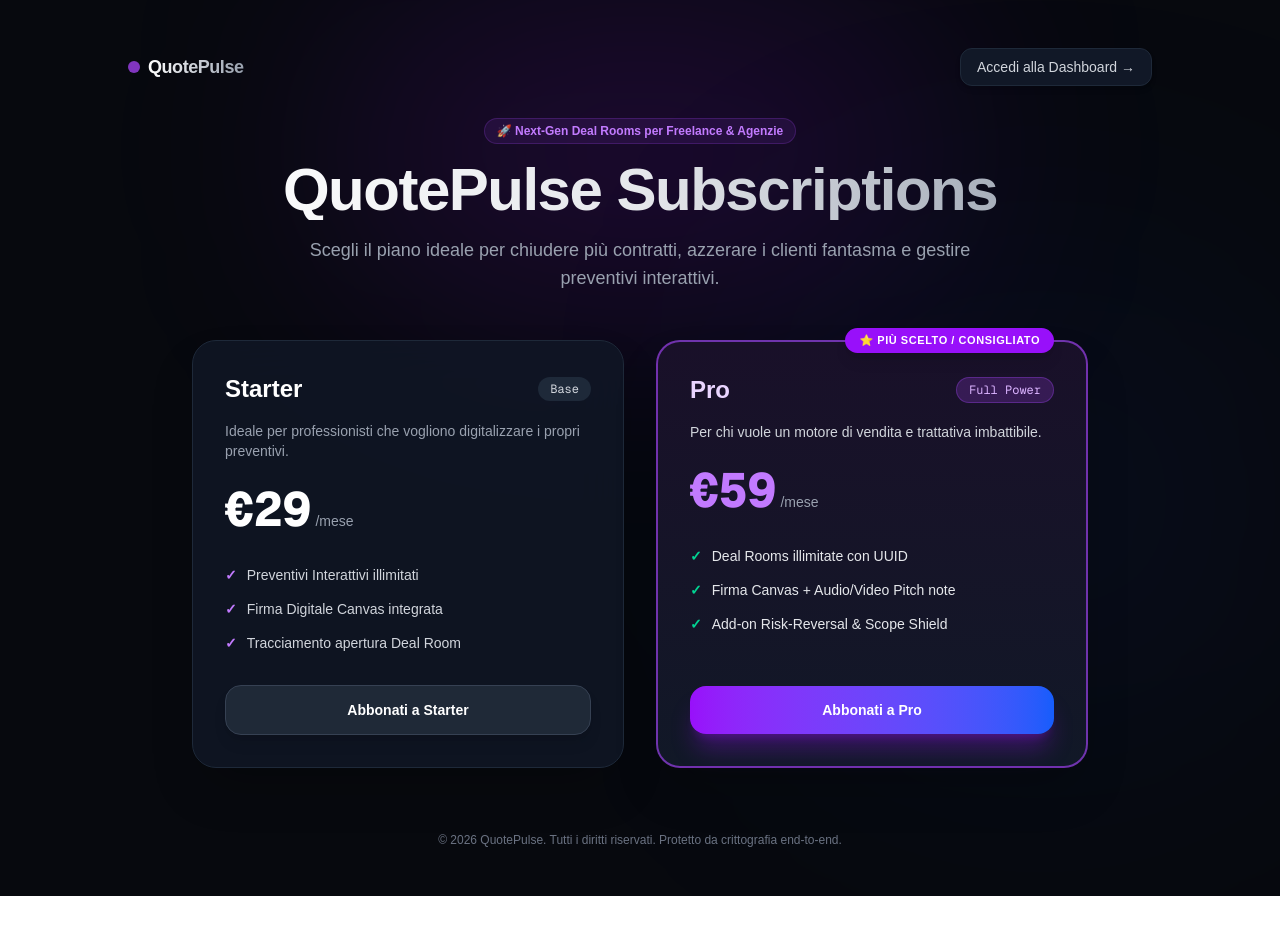
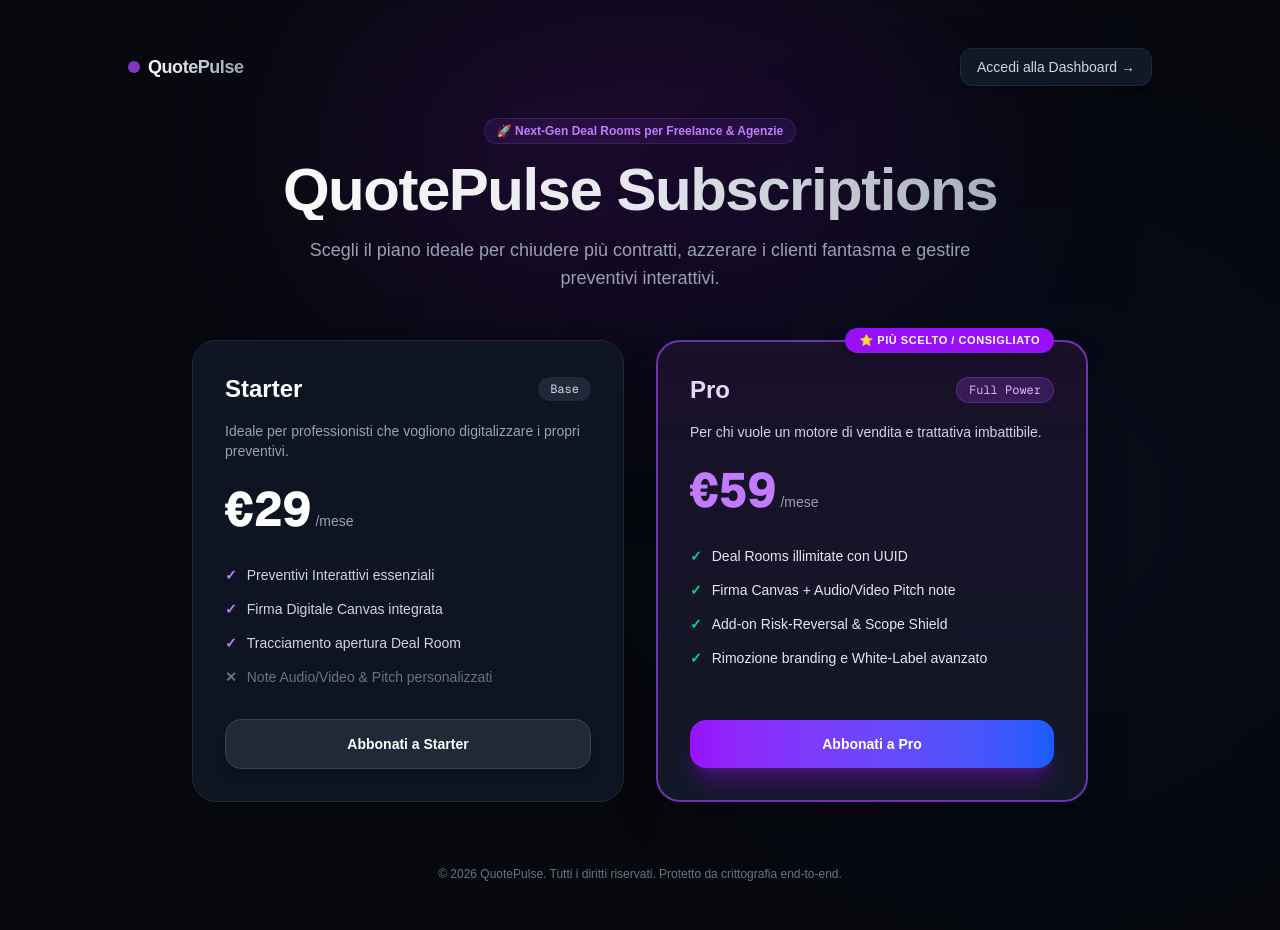
Before and after one commit to quotemichael92/quotepulse, a Next.js app: page / in a window 1280 px wide. Before the commit the page ends 896 px from the top, so only its background shows below. Built offline with nearby package versions, Linux system fonts and the light colour scheme.

Commit message:
Update pricing tiers features to differentiate Starter and Pro

```diff
--- a/app/page.tsx
+++ b/app/page.tsx
@@ -79,13 +79,16 @@ export default function Home() {
 
             <ul className="space-y-3.5 text-sm text-gray-300 mb-8">
               <li className="flex items-center gap-2.5">
-                <span className="text-purple-400 font-bold">✓</span> Preventivi Interattivi illimitati
+                <span className="text-purple-400 font-bold">✓</span> Preventivi Interattivi essenziali
               </li>
               <li className="flex items-center gap-2.5">
                 <span className="text-purple-400 font-bold">✓</span> Firma Digitale Canvas integrata
               </li>
               <li className="flex items-center gap-2.5">
                 <span className="text-purple-400 font-bold">✓</span> Tracciamento apertura Deal Room
+              </li>
+              <li className="flex items-center gap-2.5 text-gray-500">
+                <span className="font-bold">✕</span> Note Audio/Video & Pitch personalizzati
               </li>
             </ul>
           </div>
@@ -127,6 +130,9 @@ export default function Home() {
               <li className="flex items-center gap-2.5">
                 <span className="text-emerald-400 font-bold">✓</span> Add-on Risk-Reversal & Scope Shield
               </li>
+              <li className="flex items-center gap-2.5">
+                <span className="text-emerald-400 font-bold">✓</span> Rimozione branding e White-Label avanzato
+              </li>
             </ul>
           </div>
 
```
